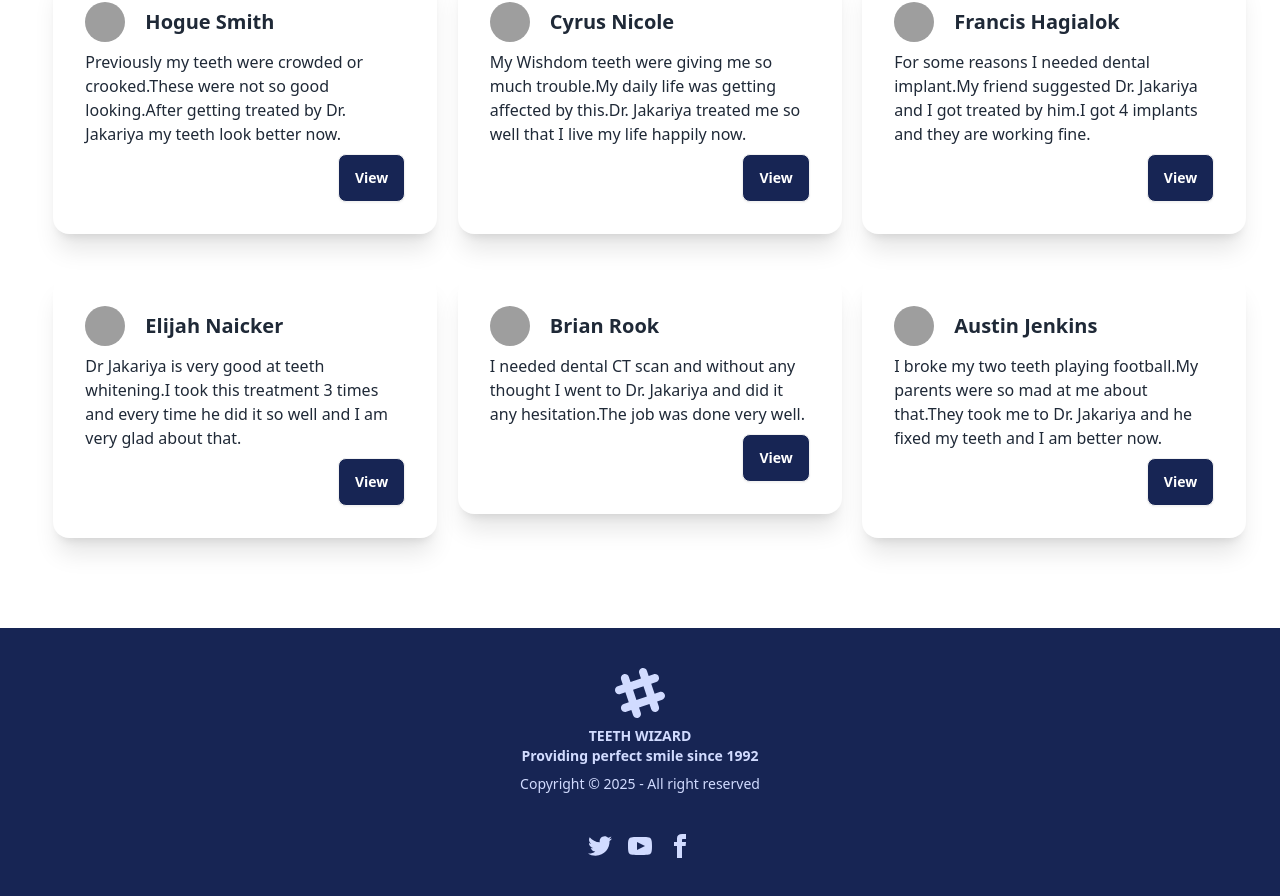
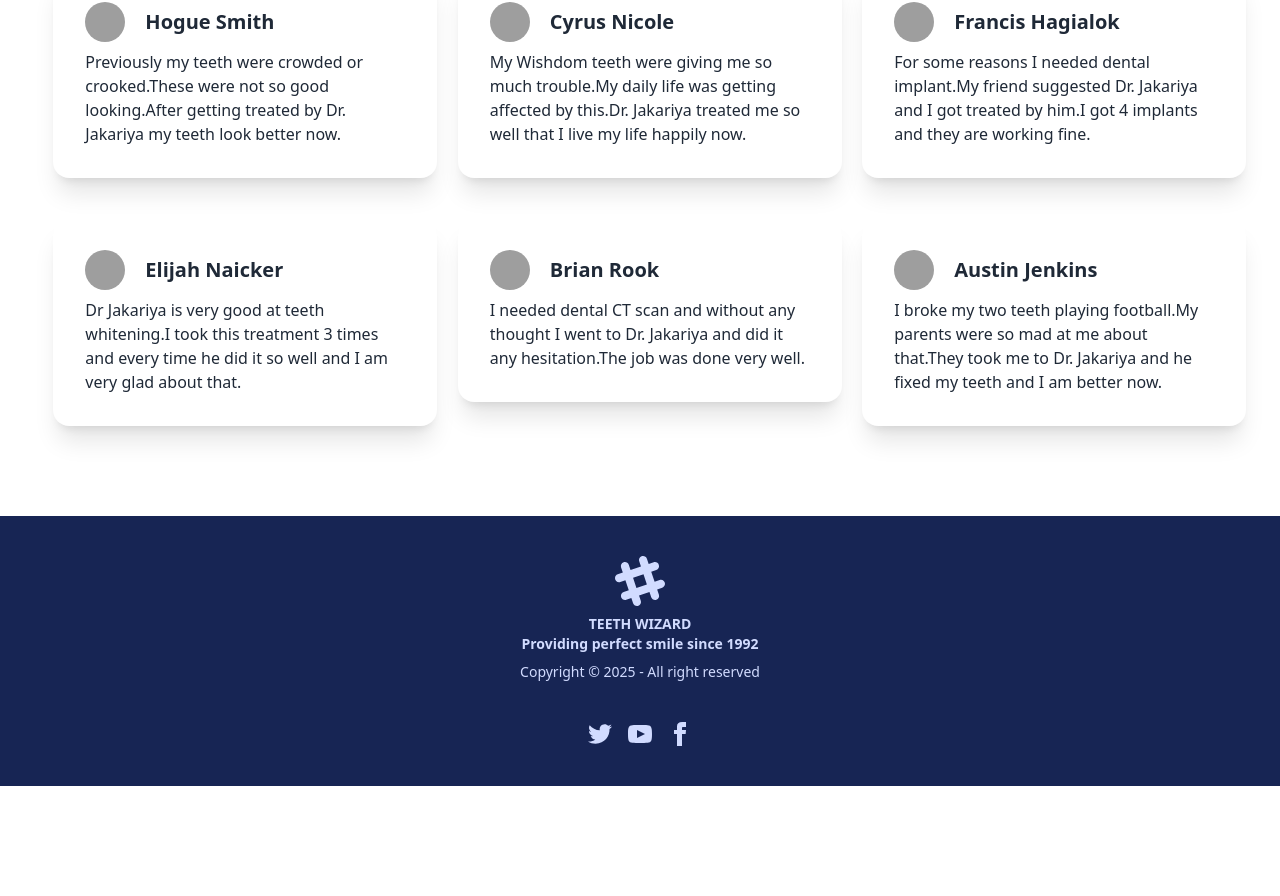
Before and after one commit to israk03/teeth-wizard-react-project, a React (Vite) app: page / in a window 1280 px wide. Shown: the part 1480-2376 px from the top of the page. After the commit the page ends 2266 px from the top, so only its background shows below. Built offline with nearby package versions, Linux system fonts and the light colour scheme; grey boxes are pictures that could not be loaded.

Commit message:
feedback crd update

```diff
--- a/src/components/Feedback.jsx/FeedbackCard.jsx
+++ b/src/components/Feedback.jsx/FeedbackCard.jsx
@@ -12,9 +12,9 @@ export default function FeedbackCard({ feedback }) {
           </div>
 
           <p>{review}</p>
-          <div className="card-actions justify-end">
+          {/* <div className="card-actions justify-end">
             <button className="btn bg-blue-950 text-white">View</button>
-          </div>
+          </div> */}
         </div>
       </div>
     </div>
```
